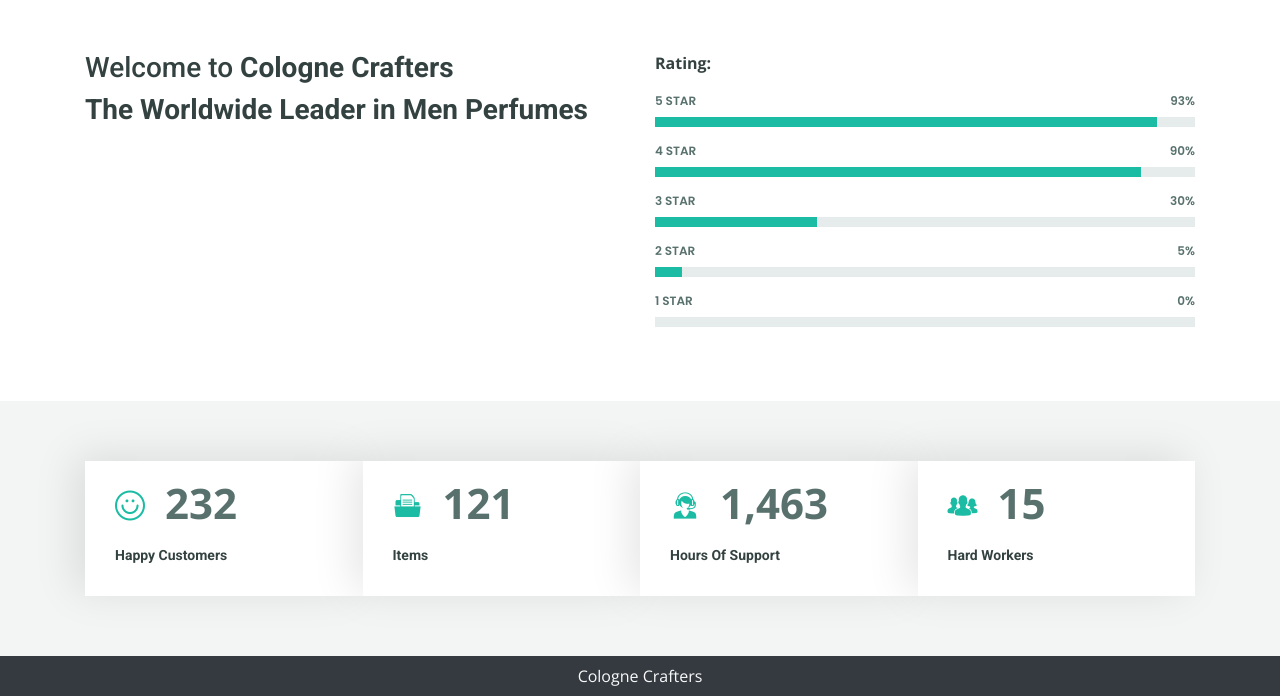
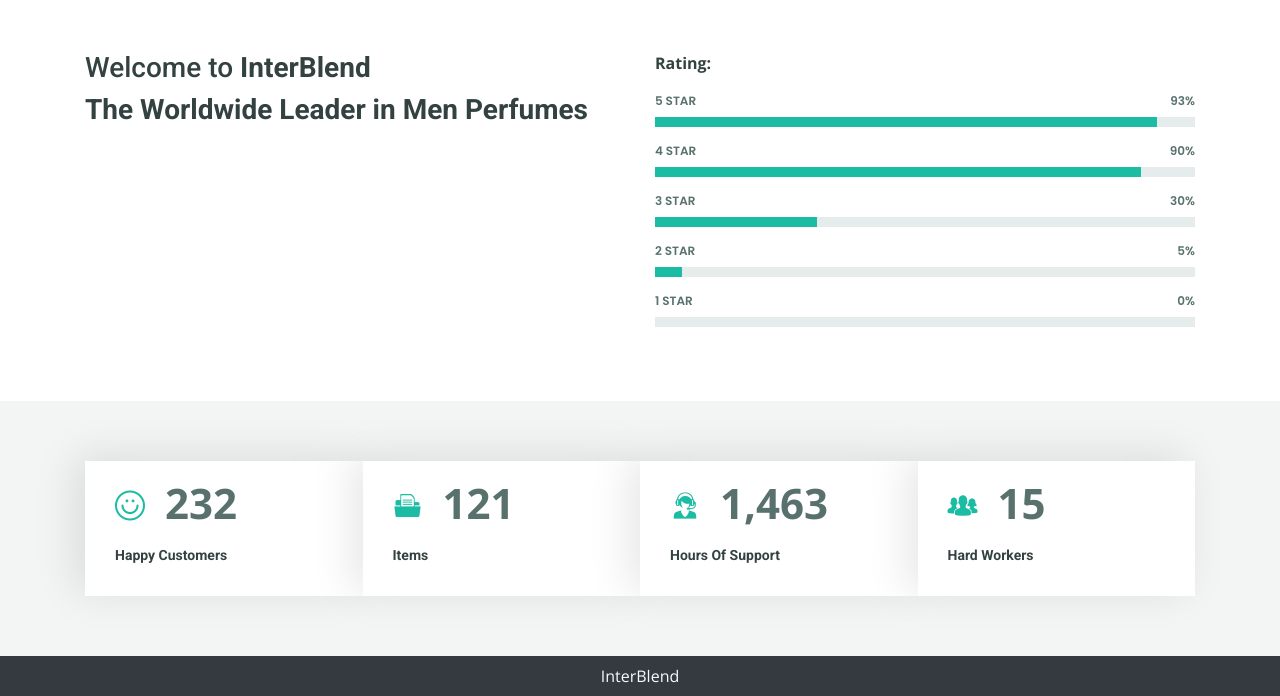
Before and after one commit to ana-cernei/INTERBLEND_PC, a PHP site: page /INTERBLEND_PC/about.php in a window 1280 px wide. Shown: the part 925-1621 px from the top of the page. Run offline with PHP 8.4, Linux system fonts and the light colour scheme; data comes from the database, SQL or seed files in the repository; data that the repository does not hold is empty; some libraries are stand-ins or nearby versions.

Commit message:
changed name of site

```diff
--- a/about.php
+++ b/about.php
@@ -82,7 +82,7 @@
 
         <div class="row">
           <div class="col-lg-6">
-            <h3>Welcome to <strong>Cologne Crafters</strong></h3>
+            <h3>Welcome to <strong>InterBlend</strong></h3>
             <h3><strong>The Worldwide Leader in Men Perfumes</strong></h3>
             <p class="font-italic">
           </div>
--- a/partials/_footer.php
+++ b/partials/_footer.php
@@ -1,3 +1,3 @@
 <div class="footer container-fluid bg-dark text-light">
-    <p class="text-center py-2 mb-0">Cologne Crafters </p>
+    <p class="text-center py-2 mb-0">InterBlend </p>
 </div>
--- a/partials/_handleLogin.php
+++ b/partials/_handleLogin.php
@@ -15,15 +15,15 @@
             $_SESSION['loggedin'] = true;
             $_SESSION['username'] = $username;
             $_SESSION['userId'] = $userId;
-            header("location:/Parfume_site/index.php?loginsuccess=true");
+            header("location:/INTERBLEND_PC/index.php?loginsuccess=true");
             exit();
         }
         else{
-            header("location:/Parfume_site/index.php?loginsuccess=false");
+            header("location:/INTERBLEND_PC/index.php?loginsuccess=false");
         }
     }
     else{
-        header("location:/Parfume_site/index.php?loginsuccess=false");
+        header("location:/INTERBLEND_PC/index.php?loginsuccess=false");
     }
 }
 ?>
--- a/partials/_handleSignup.php
+++ b/partials/_handleSignup.php
@@ -6,7 +6,7 @@
 use PHPMailer\PHPMailer\SMTP;
 use PHPMailer\PHPMailer\Exception;
 
-require 'C:\xampp\htdocs\Parfume_site\vendor\autoload.php'; // Path to Composer autoload
+require 'C:\xampp\htdocs\INTERBLEND_PC\vendor\autoload.php'; // Path to Composer autoload
 
 if ($_SERVER['REQUEST_METHOD'] == "POST") {
     $username = stripslashes($_POST['username']);
@@ -49,7 +49,7 @@
             //Content
             $mail->isHTML(true);
             $mail->Subject = 'Email Verification';
-            $mail->Body = "Click the following link to verify your email: <a href='http://localhost/Parfume_site'>Verify Email</a>";
+            $mail->Body = "Click the following link to verify your email: <a href='http://localhost/INTERBLEND_PC'>Verify Email</a>";
 
             $mail->send();
             // echo "
--- a/partials/_logout.php
+++ b/partials/_logout.php
@@ -9,5 +9,5 @@
 // session_unset();
 // session_destroy();
 
-header("location: /Parfume_site/index.php");
+header("location: /INTERBLEND_PC/index.php");
 ?>
--- a/partials/_manageCart.php
+++ b/partials/_manageCart.php
@@ -69,7 +69,7 @@
                 $deletesql = "DELETE FROM `viewcart` WHERE `userId`='$userId'";
                 $deleteresult = mysqli_query($conn, $deletesql);
                 echo '<script>alert("Thanks for ordering with us. Your order id is ' .$orderId. '.");
-                    window.location.href="http://localhost/Parfume_site/index.php";
+                    window.location.href="http://localhost/INTERBLEND_PC/index.php";
                     </script>';
                     exit();
             }
--- a/partials/_manageContactUs.php
+++ b/partials/_manageContactUs.php
@@ -21,7 +21,7 @@
         $result = mysqli_query($conn, $sql);
         $contactId = $conn->insert_id;
         echo '<script>alert("Thanks for Contact us. Your contact id is ' .$contactId. '. We will contact you very soon.");
-                    window.location.href="http://localhost/Parfume_site/index.php";
+                    window.location.href="http://localhost/INTERBLEND_PC/index.php";
                     </script>';
                     exit();
     }
--- a/partials/_manageProfile.php
+++ b/partials/_manageProfile.php
@@ -9,7 +9,7 @@
         if($check !== false) {
             $newfilename = "person-".$userId.".jpg";
 
-            $uploaddir = $_SERVER['DOCUMENT_ROOT'].'/Parfume_site/img/';
+            $uploaddir = $_SERVER['DOCUMENT_ROOT'].'/INTERBLEND_PC/img/';
             $uploadfile = $uploaddir . $newfilename;
 
             if (move_uploaded_file($_FILES['image']['tmp_name'], $uploadfile)) {
@@ -60,7 +60,7 @@
     }
 
     if(isset($_POST["removeProfilePic"])){
-        $filename = $_SERVER['DOCUMENT_ROOT']."/Parfume_site/img/person-".$userId.".jpg";
+        $filename = $_SERVER['DOCUMENT_ROOT']."/INTERBLEND_PC/img/person-".$userId.".jpg";
         if (file_exists($filename)) {
             unlink($filename);
             echo "<script>alert('Removed');
--- a/partials/_nav.php
+++ b/partials/_nav.php
@@ -50,7 +50,7 @@
           </li>
 
         </ul>
-        <form method="get" action="/Parfume_site/search.php" class="form-inline my-2 my-lg-0 mx-3">
+        <form method="get" action="/INTERBLEND_PC/search.php" class="form-inline my-2 my-lg-0 mx-3">
           <input class="form-control mr-sm-2" type="search" name="search" id="search" placeholder="Search" aria-label="Search" required>
           <button class="btn btn-outline-success my-2 my-sm-0" type="submit">Search</button>
         </form>';
--- a/partials/terms_and_conditions.html
+++ b/partials/terms_and_conditions.html
@@ -72,7 +72,7 @@
     </section>
 
     <footer>
-        <p>&copy; 2024 InterBlend. All RIGHTS reserved.</p>
+        <p>&copy; 2024 InterBlend. All rights reserved.</p>
     </footer>
 </body>
 </html>
```
